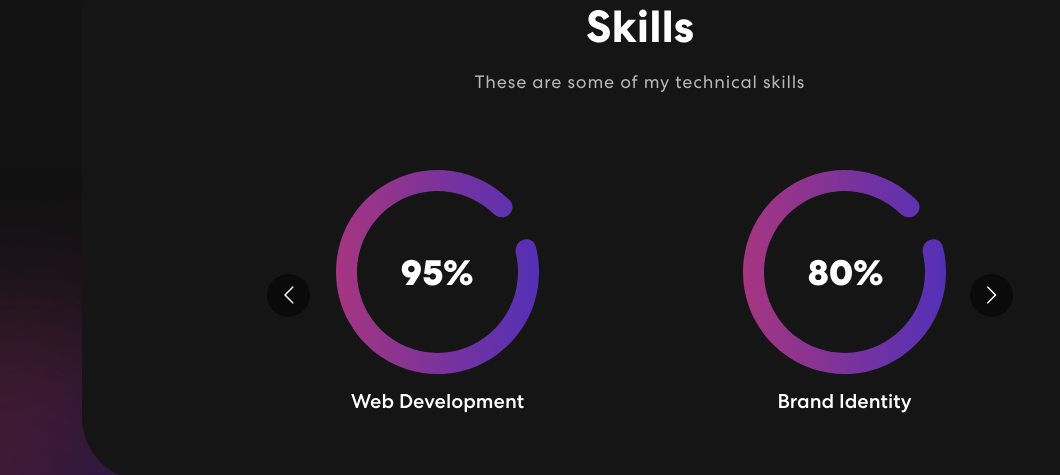
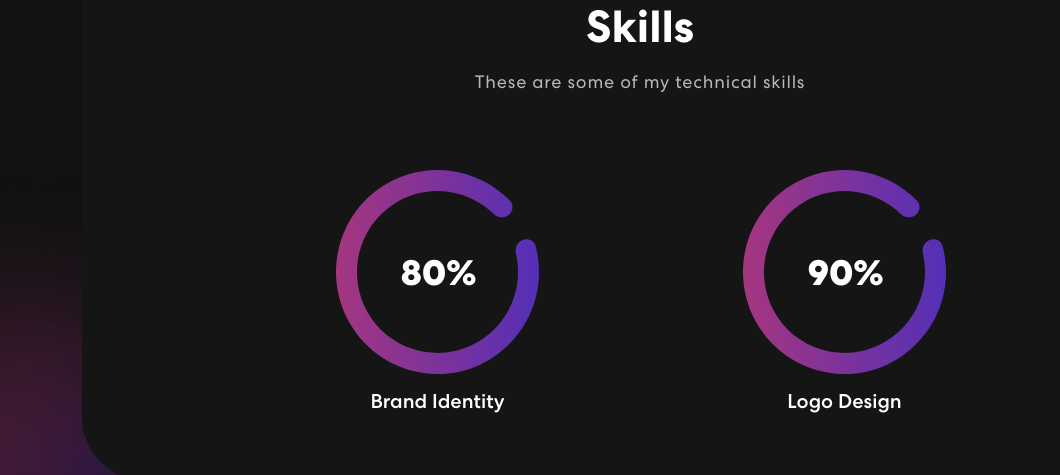
Before and after one commit to Eh-Duardo/portfolio-edu, a React (Create React App) app: page / in a window 1280 px wide. Shown: the part 810-1285 px from the top of the page, without its empty margins (0-1060 px from the left). Built offline with nearby package versions, Linux system fonts and the light colour scheme.

Commit message:
Configuração do Carousel

```diff
--- a/src/components/Skills.js
+++ b/src/components/Skills.js
@@ -9,7 +9,7 @@ import colorSharp from "../assets/img/color-sharp.png"
 export const Skills = () => {
   const responsive = {
     superLargeDesktop: {
-      // the naming can be any, depends on you.
+
       breakpoint: { max: 4000, min: 3000 },
       items: 5
     },
@@ -35,7 +35,7 @@ export const Skills = () => {
             <div className="skill-bx wow zoomIn">
               <h2>Skills</h2>
               <p>These are some of my technical skills</p>
-              <Carousel responsive={responsive} infinite={true} className="owl-carousel owl-theme skill-slider">
+              <Carousel removeArrowOnDeviceType={["tablet", "mobile"]} autoPlay={true} autoPlaySpeed={3000} draggable={true} swipeable={true} arrows={false} responsive={responsive} infinite={true} className="owl-carousel owl-theme skill-slider">
                 <div className="item">
                   <img src={meter1} alt="Image" />
                   <h5>Web Development</h5>
```
